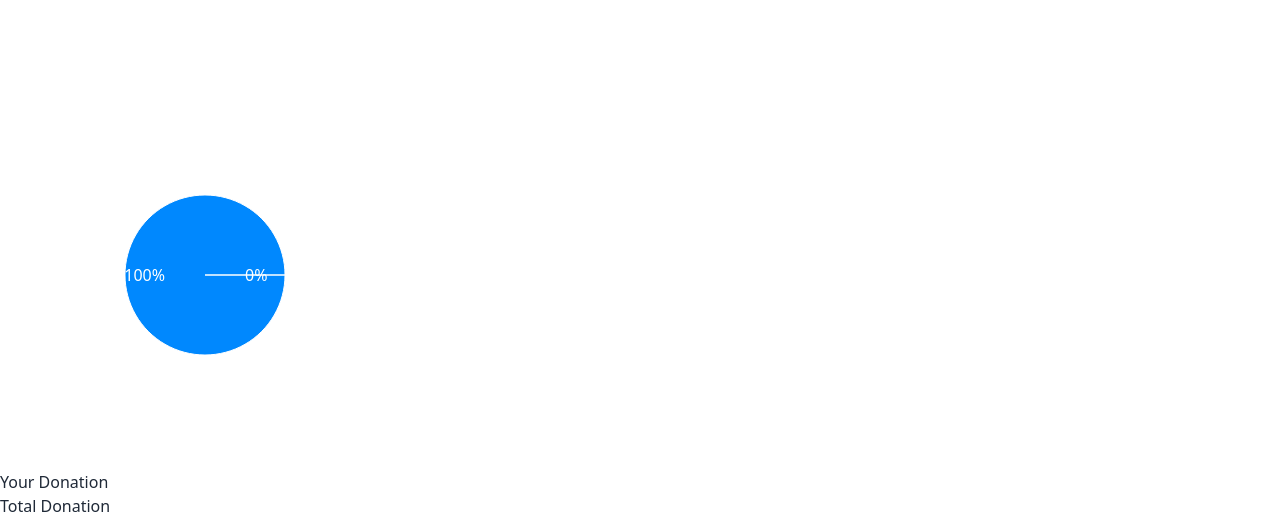
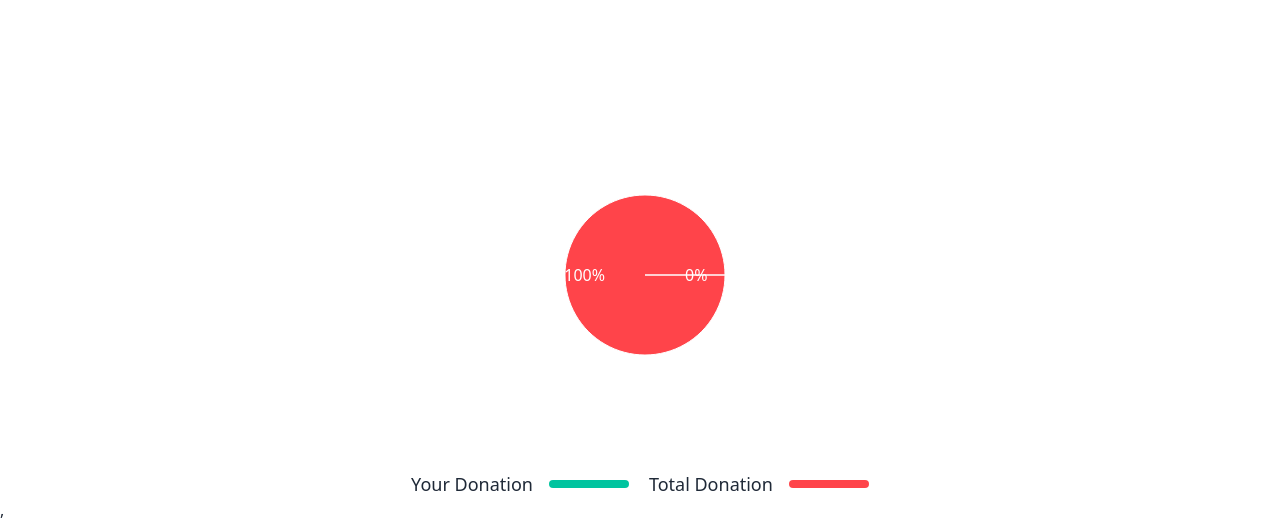
Before and after one commit to Israt-Jahan-panna/donation-campaining, a React (Vite) app: page /statistics in a window 1280 px wide. Shown: the part 358-890 px from the top of the page. Built offline with nearby package versions, Linux system fonts and the light colour scheme.

Commit message:
pie charts done with all values

```diff
--- a/src/pages/Statistics/Statistics.jsx
+++ b/src/pages/Statistics/Statistics.jsx
@@ -34,7 +34,7 @@ const Statistics = () => {
     { name: "Donations Data", value: donationsData.length }
   ];
 
-  const COLORS = ["#0088FE", "#00C49F", "#FFBB28", "#FF8042"];
+  const COLORS = ["#FF444A", "#00C49F"];
 
   const RADIAN = Math.PI / 180;
   const renderCustomizedLabel = ({
@@ -63,8 +63,8 @@ const Statistics = () => {
     );
   };
   return (
-    <div >
-      <div>
+    <div className=" mx-auto" >
+      <div className="flex mx-auto justify-center items-center">
       <PieChart width={400} height={400}>
       <Pie
         data={data}
@@ -82,8 +82,16 @@ const Statistics = () => {
       </Pie>
     </PieChart>
       </div>
-        <p>Your Donation</p>
-        <p>Total Donation</p>
+       <div className="flex mx-auto justify-center items-center">
+       <div className="flex justify-center items-center mr-5">
+        <p className=" text-lg ">Your Donation </p>
+        <p className="text-[#00C49F] ml-4 w-14  bg-[#00C49F] rounded-2xl  px-10 py-1"> </p>
+        </div>
+        <div className="flex justify-center items-center ">
+        <p className=" text-lg ">Total Donation </p>
+        <p className="text-[#FF444A] ml-4 w-14  bg-[#FF444A] rounded-2xl  px-10 py-1"> </p>
+        </div>
+       </div>
 
     </div>
 
```
